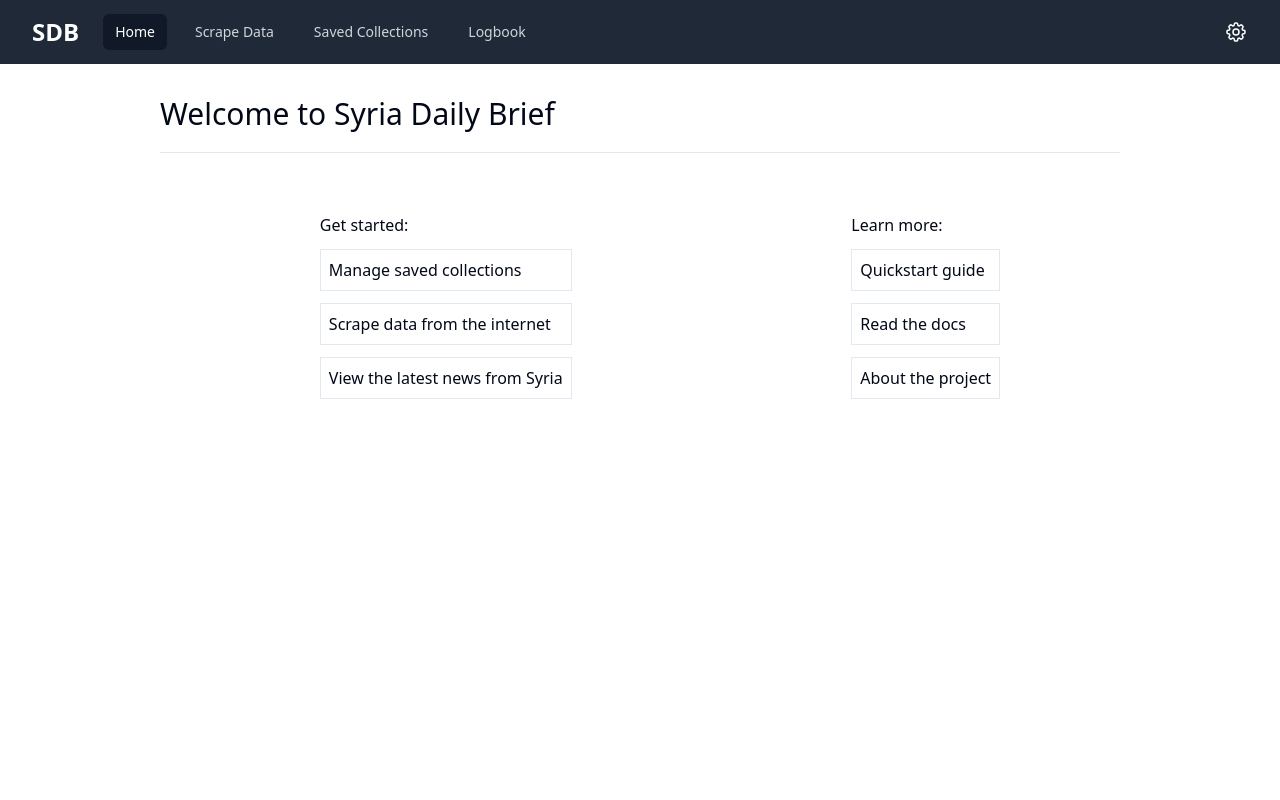
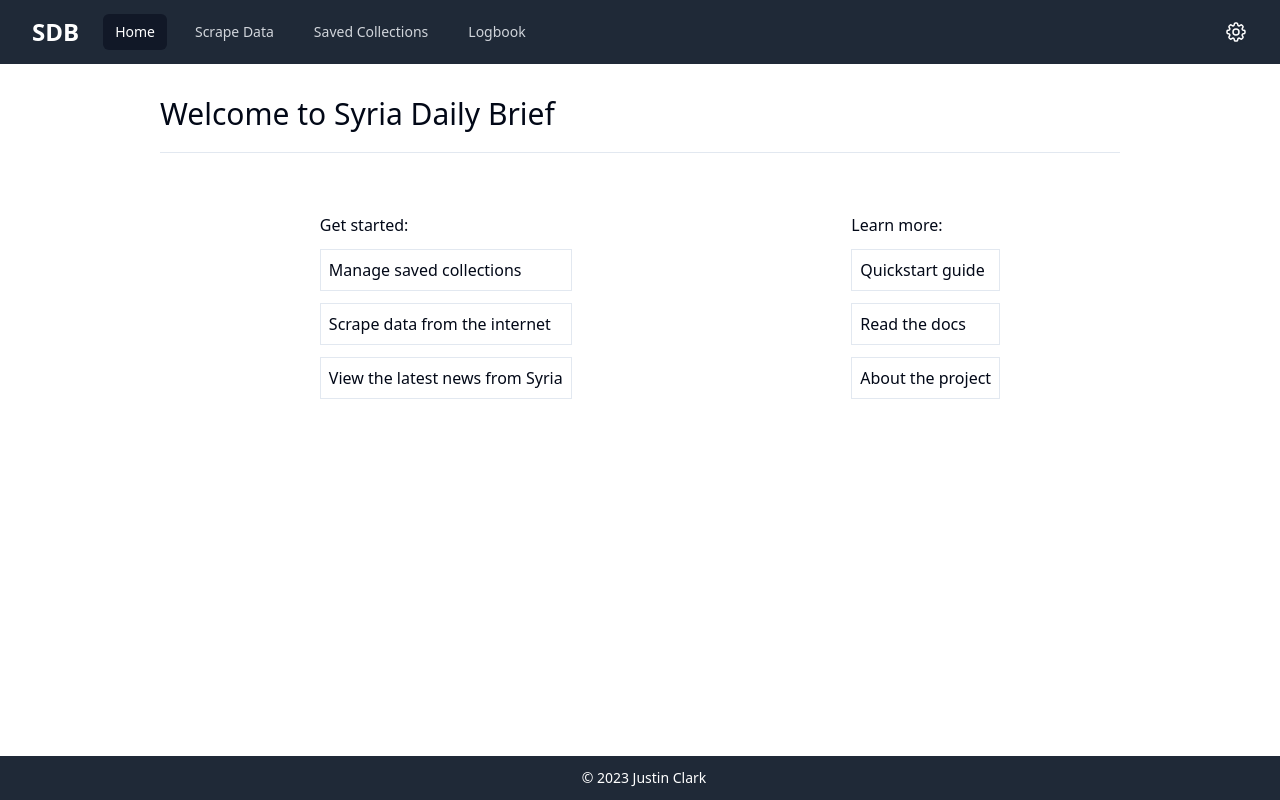
Before and after one commit to jclark1913/sdb-frontend, a React (Vite) app: page / in a window 1280 px wide. Built offline with nearby package versions, Linux system fonts and the light colour scheme; what tailwindcss-dir would draw is missing.

Commit message:
Add sticky footer

```diff
--- a/src/App.jsx
+++ b/src/App.jsx
@@ -3,6 +3,7 @@ import { useLocation } from 'react-router-dom';
 import Nav from 'src/components/navigation/Nav';
 import RoutesList from './RoutesList';
 import ContentArea from 'src/components/ContentArea';
+import Footer from 'src/components/footer/Footer';
 
 function App() {
 
@@ -14,6 +15,7 @@ function App() {
       <ContentArea key={location.pathname}>
         <RoutesList />
       </ContentArea>
+      <Footer />
     </div>
   );
 }
--- /dev/null
+++ b/src/components/footer/Footer.jsx
@@ -0,0 +1,13 @@
+import React from "react";
+
+const Footer = () => {
+
+
+    return (
+        <footer className="Footer bg-gray-800 fixed bottom-0 min-w-full p-3 flex align-middle justify-center">
+                <a href="https://justinclark.bio" className="text-white text-sm ml-2">© 2023 Justin Clark</a>
+        </footer>
+    )
+}
+
+export default Footer;
```
